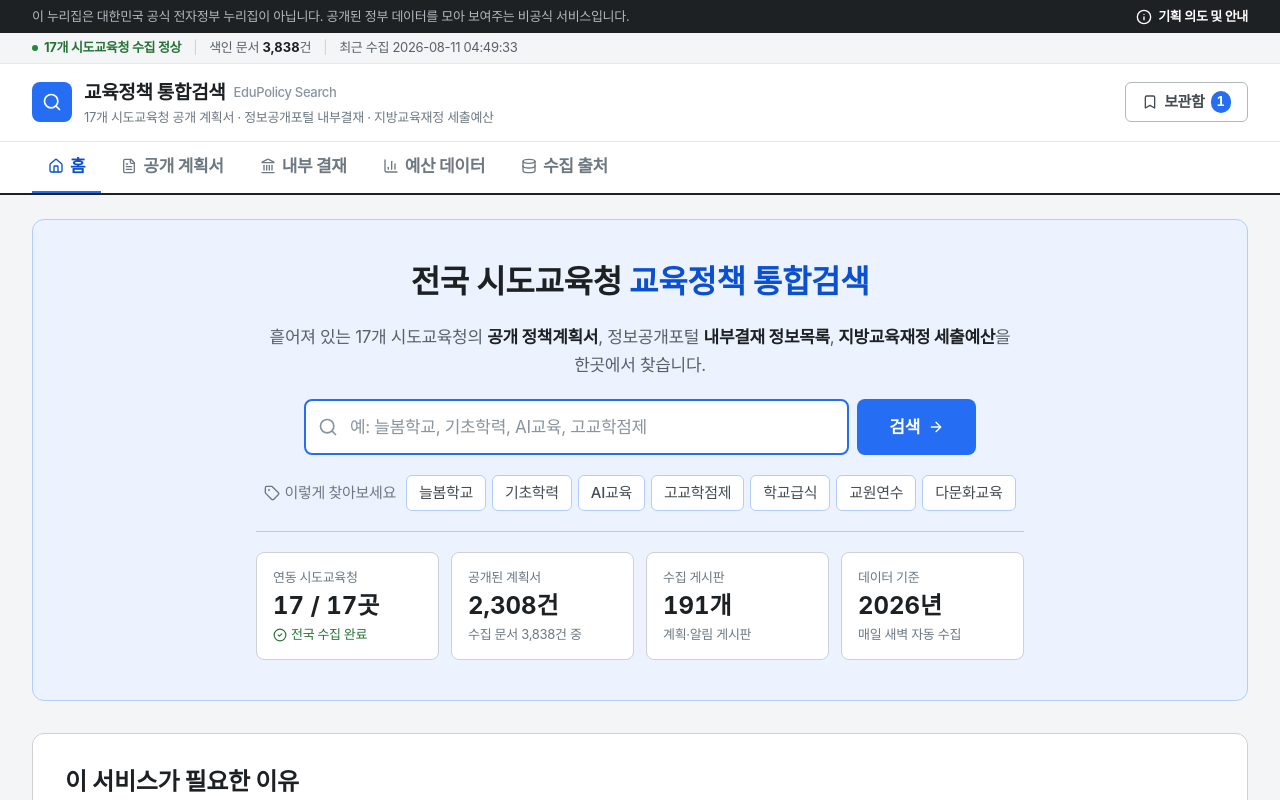
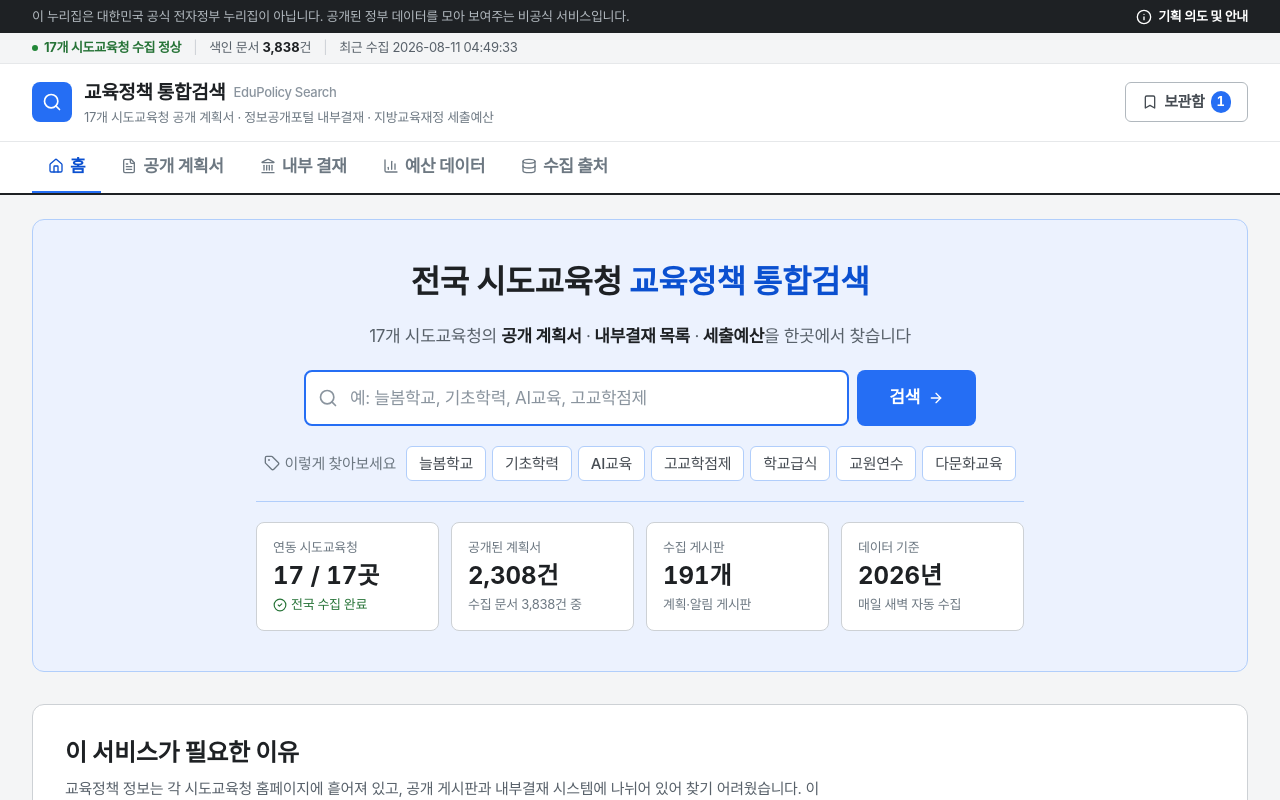
Before and after one commit to kain9012-bit/k-edu-policy, a React (Vite) app: page / in a window 1280 px wide. Shown: the top 800 px of the page. Built offline with nearby package versions, Linux system fonts and the light colour scheme; no server answers; a web font is replaced by a local one.

Commit message:
fix: 홈 부제 한 줄로, 문서 유형 필터 제거

```diff
--- a/src/components/HomeTab.tsx
+++ b/src/components/HomeTab.tsx
@@ -62,10 +62,10 @@ export const HomeTab: React.FC<HomeTabProps> = ({
           <h2 className="text-2xl sm:text-3xl font-bold text-slate-900 leading-snug">
             전국 시도교육청 <span className="text-blue-700">교육정책 통합검색</span>
           </h2>
-          <p className="text-sm sm:text-base text-slate-600 leading-relaxed">
-            흩어져 있는 17개 시도교육청의 <strong className="font-bold text-slate-900">공개 정책계획서</strong>,
-            정보공개포털 <strong className="font-bold text-slate-900">내부결재 정보목록</strong>,
-            <strong className="font-bold text-slate-900"> 지방교육재정 세출예산</strong>을 한곳에서 찾습니다.
+          <p className="text-sm sm:text-base text-slate-600">
+            17개 시도교육청의 <strong className="font-bold text-slate-900">공개 계획서</strong> ·
+            <strong className="font-bold text-slate-900"> 내부결재 목록</strong> ·
+            <strong className="font-bold text-slate-900"> 세출예산</strong>을 한곳에서 찾습니다
           </p>
 
           {/* 통합 검색창 */}
--- a/src/components/PolicyDocumentsTab.tsx
+++ b/src/components/PolicyDocumentsTab.tsx
@@ -38,7 +38,6 @@ export const PolicyDocumentsTab: React.FC<PolicyDocumentsTabProps> = ({
   const [selectedOffice, setSelectedOffice] = useState<string>('ALL');
   const [selectedYear, setSelectedYear] = useState<string>('ALL');
   const [selectedCategory, setSelectedCategory] = useState<string>('ALL');
-  const [selectedDocType, setSelectedDocType] = useState<string>('ALL');
   // Specification requirement: "화면 기본값은 정책계획서만 표시한다"
   const [selectedStatus, setSelectedStatus] = useState<DocumentClassificationStatus | 'ALL'>('정책계획서');
   const [loginRequiredFilter, setLoginRequiredFilter] = useState<'ALL' | 'PUBLIC' | 'LOGIN'>('ALL');
@@ -102,11 +101,6 @@ export const PolicyDocumentsTab: React.FC<PolicyDocumentsTabProps> = ({
         return false;
       }
 
-      // Doc type filter
-      if (selectedDocType !== 'ALL' && doc.document_type !== selectedDocType) {
-        return false;
-      }
-
       // Login required filter
       if (loginRequiredFilter === 'PUBLIC' && doc.login_required) return false;
       if (loginRequiredFilter === 'LOGIN' && !doc.login_required) return false;
@@ -119,7 +113,6 @@ export const PolicyDocumentsTab: React.FC<PolicyDocumentsTabProps> = ({
     selectedOffice,
     selectedYear,
     selectedCategory,
-    selectedDocType,
     selectedStatus,
     loginRequiredFilter,
   ]);
@@ -131,7 +124,6 @@ export const PolicyDocumentsTab: React.FC<PolicyDocumentsTabProps> = ({
     selectedOffice,
     selectedYear,
     selectedCategory,
-    selectedDocType,
     selectedStatus,
     loginRequiredFilter,
   ]);
@@ -143,7 +135,6 @@ export const PolicyDocumentsTab: React.FC<PolicyDocumentsTabProps> = ({
     setSelectedOffice('ALL');
     setSelectedYear('ALL');
     setSelectedCategory('ALL');
-    setSelectedDocType('ALL');
     setSelectedStatus('정책계획서');
     setLoginRequiredFilter('ALL');
   };
@@ -224,7 +215,7 @@ export const PolicyDocumentsTab: React.FC<PolicyDocumentsTabProps> = ({
         </div>
 
         {/* Detailed Filters Grid */}
-        <div className="pt-3 border-t border-slate-100 grid grid-cols-2 sm:grid-cols-3 lg:grid-cols-6 gap-3">
+        <div className="pt-3 border-t border-slate-100 grid grid-cols-2 sm:grid-cols-3 lg:grid-cols-5 gap-3">
           {/* Office Filter */}
           <div>
             <label className="block text-[10px] font-bold text-slate-400 mb-1 flex items-center gap-1">
@@ -295,25 +286,6 @@ export const PolicyDocumentsTab: React.FC<PolicyDocumentsTabProps> = ({
               {data.categories.map((cat) => (
                 <option key={cat} value={cat}>
                   {cat}
-                </option>
-              ))}
-            </select>
-          </div>
-
-          {/* Document Type Filter */}
-          <div>
-            <label className="block text-[10px] font-bold text-slate-400 mb-1 flex items-center gap-1">
-              <FileText className="w-3 h-3 text-slate-400" /> 문서 유형
-            </label>
-            <select
-              value={selectedDocType}
-              onChange={(e) => setSelectedDocType(e.target.value)}
-              className="w-full text-xs bg-slate-50 border border-slate-200 rounded-lg p-2 font-medium text-slate-800 focus:ring-1 focus:ring-blue-500"
-            >
-              <option value="ALL">전체 유형</option>
-              {data.document_types.map((dt) => (
-                <option key={dt} value={dt}>
-                  {dt}
                 </option>
               ))}
             </select>
```
